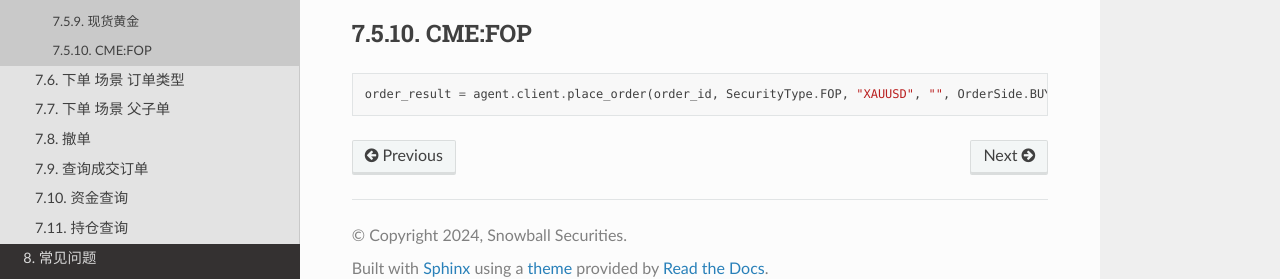
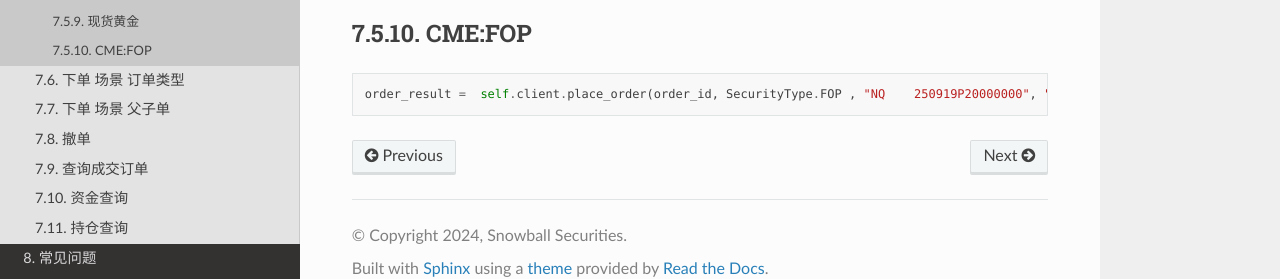
Before and after one commit to snowballsecurities/snbpy-doc, a Sphinx documentation site: the page built from docs/source/example/placeorders1.rst, in a window 1280 px wide and 900 px high, scrolled down 1556 px. Shown: the part 595-874 px from the top of the window. Built offline with Sphinx 7.4.7 and the Read the Docs theme 3.1.0, drawn with Linux system fonts in a browser that asks for light colours.

Commit message:
add FOP trading_hours

```diff
--- a/docs/source/example/placeorders1.rst
+++ b/docs/source/example/placeorders1.rst
@@ -125,4 +125,4 @@
 
 .. code-block:: python
 
-    order_result = agent.client.place_order(order_id, SecurityType.FOP, "XAUUSD", "", OrderSide.BUY, Currency.USD, 1, 1800, OrderType.LIMIT, TimeInForce.DAY, True)
+    order_result =  self.client.place_order(order_id, SecurityType.FOP , "NQ    250919P20000000", "GLOBEX", OrderSide.BUY, Currency.USD, qty, price, OrderType.LIMIT, TimeInForce.DAY, True)
```
